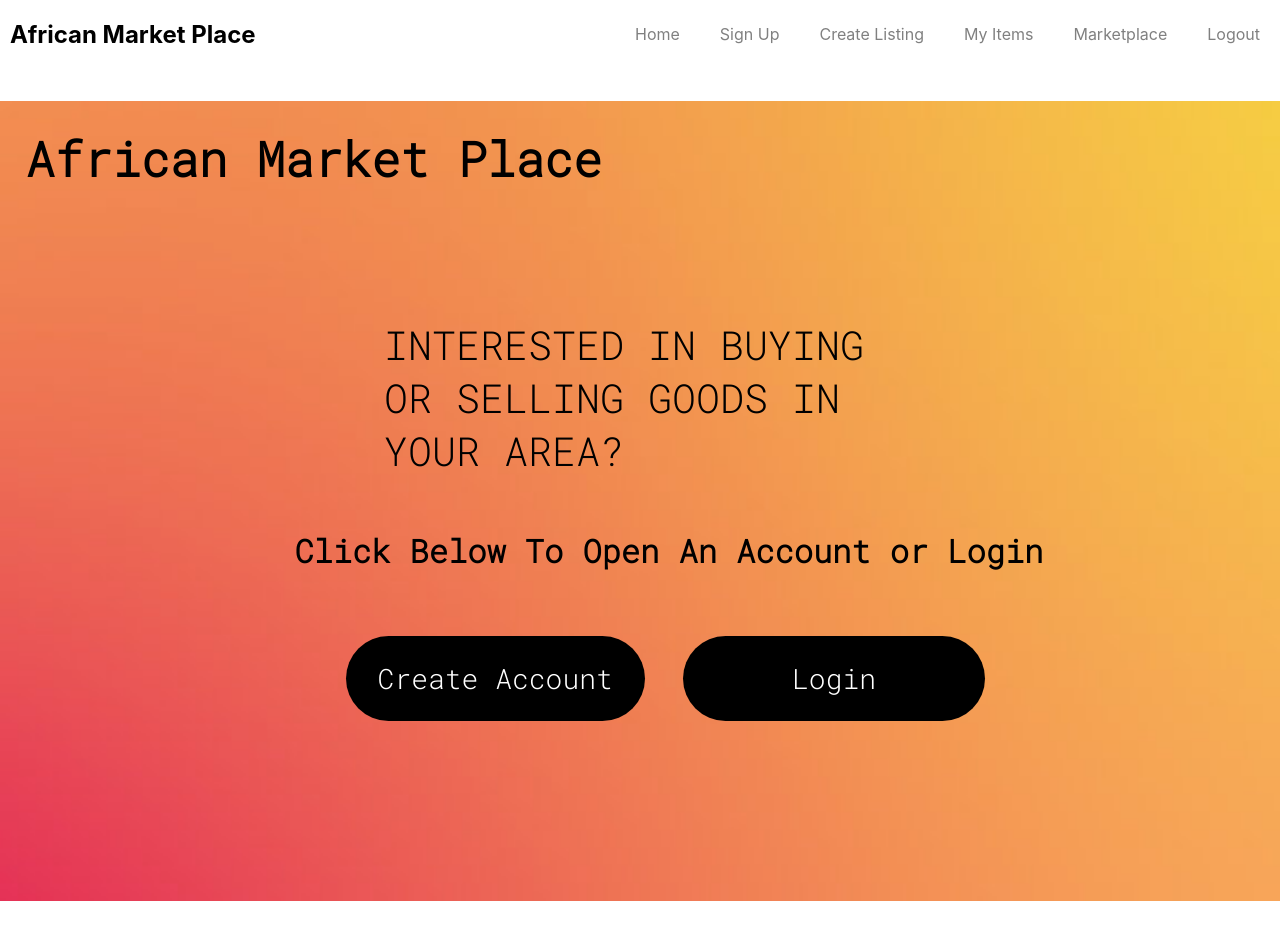
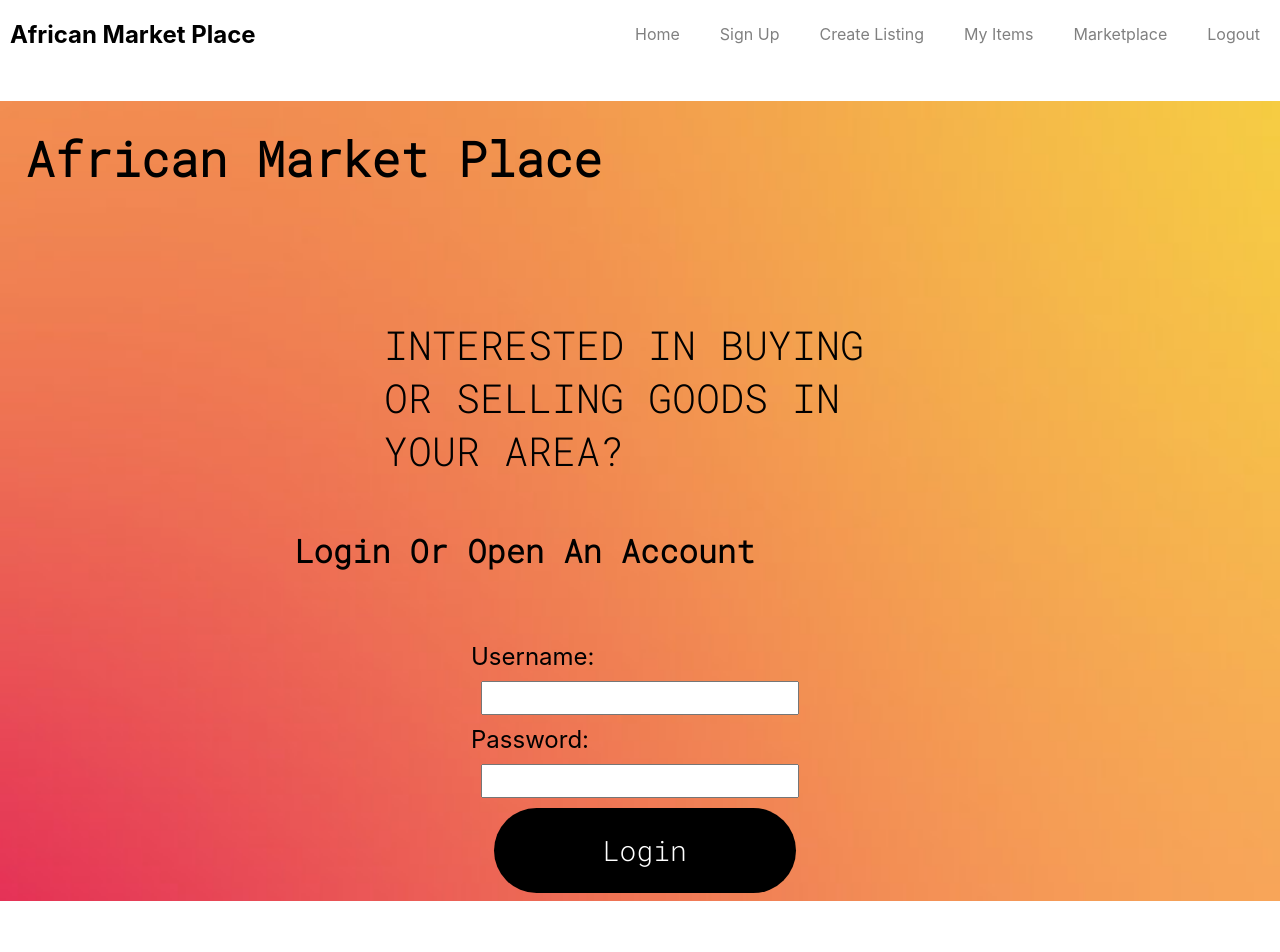
Before and after one commit to kimnivore/FarmersMarketplace-FE, a React (Create React App) app in the folder front-end/: page / in a window 1280 px wide. Shown: the top 952 px of the page. Before the commit the page ends 901 px from the top, so only its background shows below. Built offline with nearby package versions, Linux system fonts and the light colour scheme.

Commit message:
updated forms for home/login

```diff
--- a/front-end/src/App.css
+++ b/front-end/src/App.css
@@ -78,14 +78,15 @@
   border-radius: 50px;
   font-size: 1.75rem;
   font-family: 'Roboto Mono', monospace;
-  margin-left:27%;
+  margin: 0 auto;
   padding:1.5rem 2rem ;
   border: none;
+
 }
 
 .buttons{
   display:flex;
-  margin-top:5%;
+  /* margin-top:5%; */
 }
 
 .LoginButton{
@@ -150,3 +151,21 @@
   border: none;
   margin-top:20%;
 }
+
+form{
+  display: flex;
+  flex-direction: column;
+  justify-content: center;
+  align-items: center;
+  padding: 20px;
+  /* border: 1px solid black; */
+  width: 25%;
+  padding: 20px;
+  margin: 50px auto ;
+  font-size: 1.5rem;
+}
+input{
+  display: flex;
+  margin: 10px;
+  font-size: 1.5rem;
+}
--- a/front-end/src/components/CreateItem.js
+++ b/front-end/src/components/CreateItem.js
@@ -6,6 +6,7 @@ import Pic from '../images/pic02.jpeg';
 
 
 const CreateItem = () => {
+    const [items, setItems] = useState([]);
     const {push} = useHistory();
     const [form, setForm] = useState({
         name: '',
@@ -13,6 +14,9 @@ const CreateItem = () => {
         description: '',
     });
 
+    // const addItem = () => {
+    //     setItems( ...items, )
+    // }
     const handleChange = (e) => {
        setForm({
            ...form,
@@ -20,12 +24,14 @@ const CreateItem = () => {
        });
     }
 
+
     const handleSubmit = (e) => {
         e.preventDefault();
             axiosWithAuth()
             .post('/users', form)
             .then(resp => {
                 console.log(resp);
+                // addItem(form);
                 push('/my-items');
             })
             .catch(err => {
@@ -82,7 +88,7 @@ const CreateItem = () => {
 export default CreateItem;
 
 const ComponentContainer = styled.div`
-    background-color: #EE8938;
+    background-color: #386FA4;
     display: flex;
     flex-direction: column;
     align-items: center;
@@ -110,7 +116,7 @@ const ComponentContainer = styled.div`
     .form-container {
         display: flex;
         justify-content: space-between;
-        align-items: space-around;
+        align-items: flex-start;
         padding: 50px;
         width: 80%;
     }
@@ -131,7 +137,7 @@ const ComponentContainer = styled.div`
         border-radius: 10%;
         color: white;
         padding: 15px 10px;
-        margin-left: 100px;
+        margin-left: 200px;
     }
 
     img{
--- a/front-end/src/components/Home.js
+++ b/front-end/src/components/Home.js
@@ -1,20 +1,71 @@
-//African Marketplace Create Account Page
-
-//On this page, you may want to add in the login form(username & password)...since this will be used for both the home page and login page
-
-
-import React from 'react'
+import React, {useState} from 'react';
+import { useHistory } from 'react-router-dom';
+import axiosWithAuth from '../utils/axiosWithAuth';
 
 function Home()   {
 
+    const { push } = useHistory();
+
+    const [credentials, setCredentials] = useState({
+        username: '',
+        password: ''
+    })
+
+    const [error, setError] = useState('');
+
+    const handleCreate = () => {
+        push('/signup');
+    }
+
+   const handleChange = (e) => {
+    setCredentials({
+        ...credentials,
+        [e.target.name]: e.target.value
+    })
+   }
+
+   const handleSubmit = (e) => {
+       e.preventDefault();
+       axiosWithAuth()
+       .post('/users', credentials)
+       .then(resp => {
+           localStorage.setItem('username', resp.data.username);
+           localStorage.setItem('password', resp.data.password);
+           push('/my-items');
+       })
+       .catch(err => {
+           console.log(err);
+           setError(err.response.data.error);
+       })
+   }
+
     return (
-        <div className = 'HomePage'>
-            <h1 className = 'Title'>African Market Place</h1>
-                <p className = 'Intro'>INTERESTED IN BUYING OR SELLING GOODS IN YOUR AREA?</p>
-                    <h2 className = 'Instructions'>Click Below To Open An Account or Login</h2>
+        <div className='HomePage'>
+            <h1 className='Title'>African Market Place</h1>
+                <p className='Intro'>INTERESTED IN BUYING OR SELLING GOODS IN YOUR AREA?</p>
+                    <h2 className='Instructions'>Login Or Open An Account</h2>
+                    <form onSubmit={handleSubmit}>
+                        <label>Username:
+                            <input
+                                type='text'
+                                name='username'
+                                value={credentials.username}
+                                onChange={handleChange}
+                            />
+                        </label>
+                        <label>Password:
+                            <input
+                                type='password'
+                                name='password'
+                                value={credentials.password}
+                                onChange={handleChange}
+                            />
+                        </label>
+                        <button className = "LoginButton">Login</button>
+                    </form>
+                    {error && <p>{error}</p>}
                     <div className = "buttons">
-                        <button className = "CreateAccountButton">Create Account</button>
-                        <button className = "LoginButton">Login</button>
+                        <button onClick={handleCreate} className = "CreateAccountButton">Create Account</button>
                     </div>
         </div>
 
--- a/front-end/src/components/UserSignUp.js
+++ b/front-end/src/components/UserSignUp.js
@@ -1,18 +1,69 @@
-// commented out the below because Hamza mentioned making it simpler during our call. feel free to delete.
-
-import React from 'react'
+import React, { useState } from 'react'
+import axiosWithAuth from '../utils/axiosWithAuth';
+import { useHistory } from 'react-router-dom';
 
 function UserSignUp()   {
+
+    const { push } = useHistory();
+
+    const [credentials, setCredentials] = useState({
+        username: '',
+        password: ''
+    })
+
+    const [error, setError] = useState('');
+
+    const handleCreate = () => {
+        push('/signup');
+    }
+    const handleChange = (e) => {
+        setCredentials({
+            ...credentials,
+            [e.target.name]: e.target.value
+        })
+       }
+
+       const handleSubmit = (e) => {
+           e.preventDefault();
+           axiosWithAuth()
+           .post('/users', credentials)
+           .then(resp => {
+               localStorage.setItem('username', resp.data.username);
+               localStorage.setItem('password', resp.data.password);
+               localStorage.setItem('token', resp.data.token);
+               push('/my-items');
+           })
+           .catch(err => {
+               console.log(err);
+               setError(err.response.data.error);
+           })
+       }
 
     return (
         <div className = 'AccountPage'>
 
             <div className = 'User'>
                 <h1 className = 'title'>Sign Up Below</h1>
-                    <h2 className = 'TextBox'>Name: <input className = "Name"></input> </h2>
-
-                    <h2 className = 'TextBox'>Password: <input className = "Password"></input> </h2>
+                    {/* <h2 className = 'TextBox'>Name: <input className = "Name"></input> </h2>
+                    <h2 className = 'TextBox'>Password: <input className = "Password"></input> </h2> */}
+                    <form onSubmit={handleSubmit}>
+                        <label>Username:
+                            <input
+                                type='text'
+                                name='username'
+                                onChange={handleChange}
+                            />
+                        </label>
+                        <label>Password:
+                            <input
+                                type='password'
+                                name='password'
+                                onChange={handleChange}
+                            />
+                        </label>
                         <button className = "CreateAccountButton2">Create Account</button>
+                    </form>
+                    {error && <p>{error}</p>}
             </div>
 
 
```
